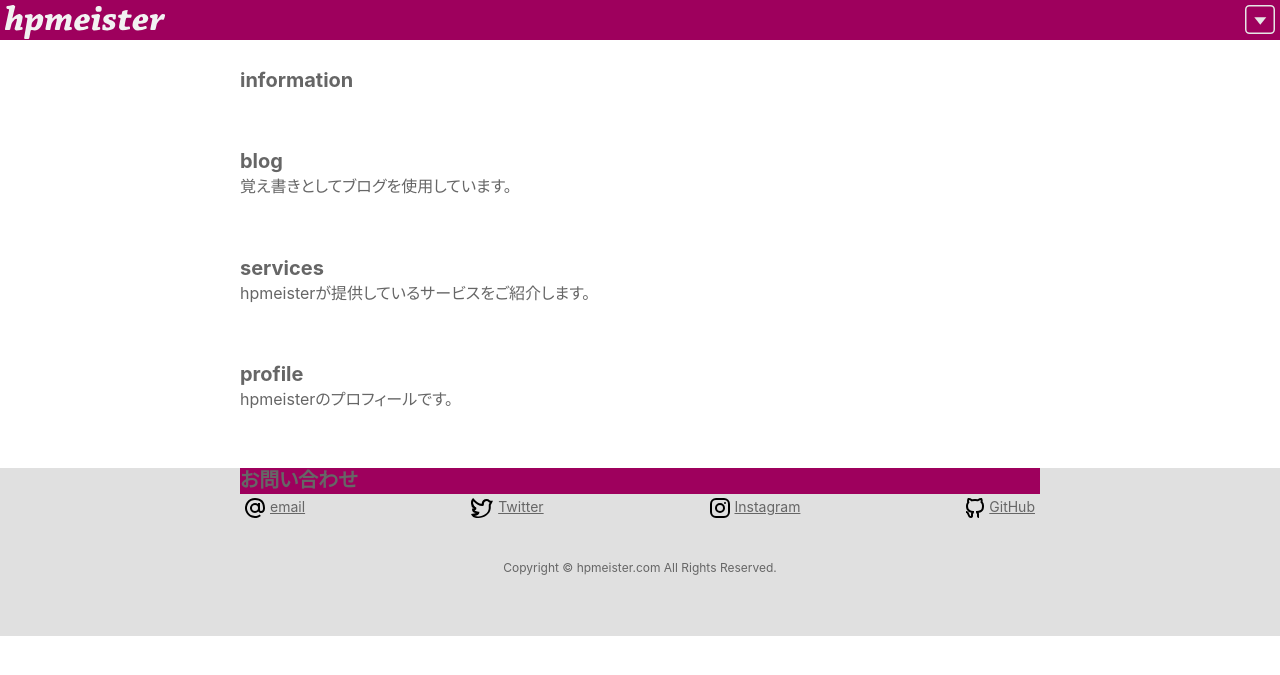
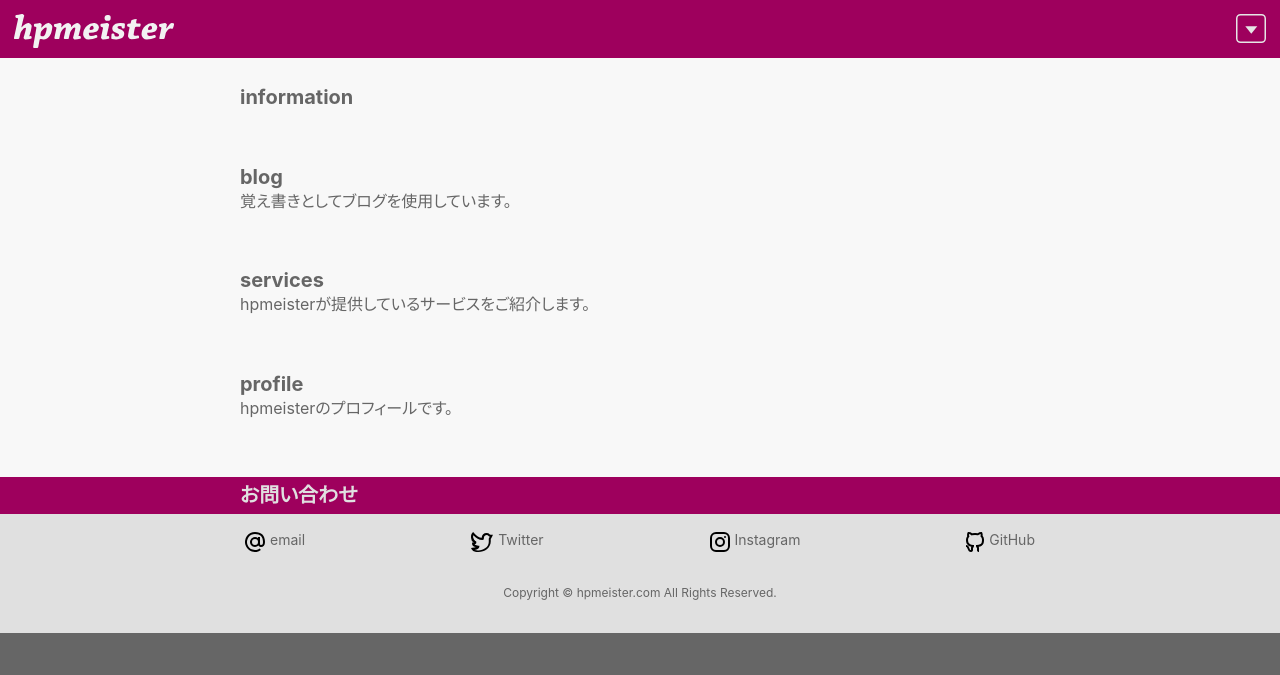
Before and after one commit to kitystudio/hpmeister2021, a PHP site: page / in a window 1280 px wide. Shown: the top 675 px of the page. Run offline with PHP 8.4, Linux system fonts and the light colour scheme; data that the repository does not hold is empty.

Commit message:
日曜午前

```diff
--- a/html/_assets/css/common.css
+++ b/html/_assets/css/common.css
@@ -4,13 +4,24 @@
   list-style: none;
   padding: 0;
   margin: 0;
-  line-height: 1.8rem;
+  line-height: 1.7rem;
   font-feature-settings: "palt";
   -webkit-text-size-adjust: none;/* Chrome84からは必須 実際より小さく表示されるため */
   text-size-adjust: none;
 }
-section, header, footer {
-  padding-bottom: 4rem;
+
+section a {
+  text-decoration: none;
+  border-bottom: solid 2px;
+  padding-bottom: 2px;
+}
+
+section li {
+  padding-bottom: 5px;
+}
+
+section, header {
+  margin-bottom: 4rem;
 }
 
 p, input[type=text], textarea {
@@ -19,6 +30,10 @@ p, input[type=text], textarea {
 
 h3 {
   font-size: 18px;
+}
+
+h4 {
+  font-size: 16px;
 }
 
 h2 {
@@ -34,9 +49,41 @@ h2 {
 
 .servicedetail {
   display: none;
+  position: absolute;
+  left: 0;
+  right: 0;
+  margin: auto;
+  width: 75%;
+  padding: 2rem;
+  border-radius: 12px;
+}
+
+.servicemember .servicedetail_button {
+  width: 13rem;
+  height: 3rem;
+  display: block;
+  margin: auto;
+  border: none;
+  border-radius: 5px;
+  color: #fff;
+}
+
+.servicedetail .title {
+  padding-bottom: 1rem;
+}
+.servicedetail p {
+  padding-bottom: 1rem;
 }
 
 footer {
+}
+
+footer a {
+  text-decoration: none;
+}
+
+footer.title h2 {
+  color: #e0e0e0;
 }
 
 footer ul.socmed {
@@ -65,8 +112,8 @@ footer ul.socmed li img {
 
 
 .footerbottom {
-  padding-top: 35px;
   text-align: center;
+  padding-top: 2rem;
 }
 
 footer a {
@@ -76,7 +123,7 @@ footer a {
 header {
   display: flex;
   justify-content: space-between;
-  padding: 5px;
+  padding: 1rem;
   position: sticky;
   top: 0;
   left: 0;
@@ -87,3 +134,14 @@ header {
 small {
   font-size: 12px;
 }
+
+footer .title {
+
+}
+footer h2 {
+  padding: 0.5rem 0;
+}
+
+footer.content {
+  padding: 1rem 0 2rem;
+}
--- a/html/_assets/css/dark.css
+++ b/html/_assets/css/dark.css
@@ -6,10 +6,21 @@
   background-color: #333;
 }
 
-header, footer h2 {
+header, footer.title {
   background-color: #69003e;
 }
 
 footer {
   background-color: #626262;
 }
+
+body {
+  background-color: #000;
+}
+
+.servicedetail {
+  background-color: #000;
+}
+button {
+  background-color: #07718b;
+}
--- a/html/_assets/css/light.css
+++ b/html/_assets/css/light.css
@@ -1,8 +1,9 @@
 * {
   color: #666;
 }
-header, footer h2 {
+header, footer.title {
   background-color: #9E005D;
+  color: #E0E0E0;
 }
 
 footer {
@@ -10,5 +11,17 @@ footer {
 }
 
 .thecontent {
+  background-color: #f8f8f8;
+}
+
+body {
+  background-color: #666;
+}
+
+.servicedetail {
   background-color: #fff;
 }
+
+button {
+  background-color: #00ccff;
+}
--- a/html/_assets/music.html
+++ b/html/_assets/music.html
@@ -1,8 +1,8 @@
         <!-- 最初は非表示 -->
         <article class="servicedetail">
-          <h3>音楽制作</h3>
+          <h3 class="title">音楽制作</h3>
           <p>ロック系の音楽を制作します。</p>
-          <h4>作り方</h4>
+          <h4 class="title">作り方</h4>
           <ol>
             <li>Ableton&reg; Liveで制作します。</li>
             <li>ドラムとキーボードのパートは打ち込みです。</li>
--- a/html/_assets/poster.html
+++ b/html/_assets/poster.html
@@ -1,8 +1,8 @@
         <!-- 最初は非表示 -->
         <article class="servicedetail">
-          <h3>ポスターデザイン</h3>
+          <h3 class="title">ポスターデザイン</h3>
           <p>大判のポスターのデザインをします。</p>
-          <h4>作り方</h4>
+          <h4 class="title">作り方</h4>
           <ol>
             <li>納得いくまで打ち合わせします。</li>
             <li>Adobe&reg; Illustratorでデザインを起こします。</li>
--- a/html/_assets/video.html
+++ b/html/_assets/video.html
@@ -1,8 +1,8 @@
         <!-- 最初は非表示 -->
         <article class="servicedetail">
-  <h3>動画の制作</h3>
+          <h3 class="title">動画の制作</h3>
           <p>Youtubeで配信できる動画を作成します。</p>
-  <h4>作り方</h4>
+          <h4 class="title">作り方</h4>
           <ol>
             <li></li>
           </ol>
--- a/html/_assets/webdesign.html
+++ b/html/_assets/webdesign.html
@@ -1,8 +1,8 @@
         <!-- 最初は非表示 -->
         <article class="servicedetail">
-          <h3>Webデザイン</h3>
+          <h3 class="title">Webデザイン</h3>
           <p>ホームページを作成します。</p>
-          <h4>作り方</h4>
+          <h4 class="title">作り方</h4>
           <ol>
             <li>納得いくまで打ち合わせします。</li>
             <li>Adobe&reg; Illustratorでデザインを起こします。<br>ピクセルビューでピクセル単位でデザインします。</li>
--- a/html/index.php
+++ b/html/index.php
@@ -55,7 +55,7 @@
       echo '      <div class="servicemember">'.PHP_EOL;
       echo '        <h3 class="">'.$service.'</h3>'.PHP_EOL;
       echo '        <p class="">'.$description.'</p>'.PHP_EOL;
-      echo '        <button onclick="">read more</button>'.PHP_EOL;
+      echo '        <button class="servicedetail_button" onclick="">read more</button>'.PHP_EOL;
       include_once '_assets/'.$more;
       echo '      </div>'.PHP_EOL;
     }
@@ -85,9 +85,13 @@
         </div>
       </div>
     </section>
-    <footer>
+    <footer class="title">
       <div class="wrapper">
         <h2>お問い合わせ</h2>
+      </div>
+    </footer>
+    <footer class="content">
+      <div class="wrapper">
         <ul class="socmed">
           <li><a href="mailto:infodesk@hpmeister.com?body=ここを消したのち、お問い合わせの内容をお書きください" target="_blank"><img src="/_assets/mail.svg" alt="">email</a></li>
           <li><a href="https://twitter.com/hpmeister" target="_blank"><img src="/_assets/twitter.svg" alt="">Twitter</a></li>
```
Lines whose indentation alone changed are shown as unchanged.
